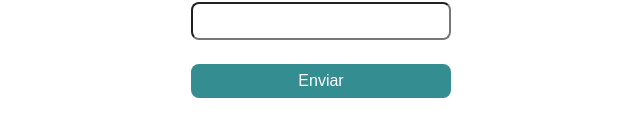
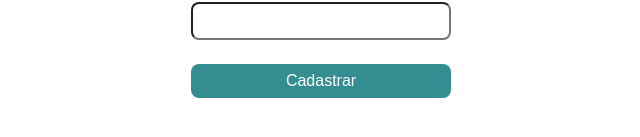
Before and after one commit to Jose-Murilo/toDo-list-fullstack, a React (Vite) app in the folder client/: page /register in a window 1280 px wide. Shown: the part 283-420 px from the top of the page, without its empty margins (319-959 px from the left). Built offline with nearby package versions, Linux system fonts and the light colour scheme.

Commit message:
add component Button

```diff
--- /dev/null
+++ b/client/src/components/Button/index.jsx
@@ -0,0 +1,7 @@
+import { ButtonStyle } from './style'
+
+export function Button({title}) {
+    return (
+        <ButtonStyle>{title}</ButtonStyle>
+    )
+}
--- /dev/null
+++ b/client/src/components/Button/style.js
@@ -0,0 +1,11 @@
+import styled from "styled-components"
+
+export const ButtonStyle = styled.button`
+    width: 100%;
+    padding: .8rem;
+    border-radius: .8rem;
+    border: 0;
+    cursor: pointer;
+    color: white;
+    background: ${({theme}) => theme.colors.greenLight};
+`
--- a/client/src/pages/SignIn/index.jsx
+++ b/client/src/pages/SignIn/index.jsx
@@ -4,7 +4,8 @@ import { useForm } from "react-hook-form";
 import { Navigate } from "react-router-dom";
 import { Header } from "../../components/Header";
 import { RequireAuth } from "../../services/requireAuth";
-import { Button, Container } from "./style";
+import { Button } from "../../components/Button";
+import { Container } from "./style";
 
 export function SingIn() {
     const { register, handleSubmit, formState: { errors } } = useForm();
@@ -65,7 +66,7 @@ export function SingIn() {
                     {errors.name && <span className="error">Campo obrigatorio!</span>}
                 </section>
 
-                <Button>Enviar</Button>
+                <Button title="Logar" />
             </form>
         </Container>
     )
--- a/client/src/pages/SignIn/style.js
+++ b/client/src/pages/SignIn/style.js
@@ -28,13 +28,3 @@ export const Container = styled.div`
         border-radius: .8rem;
     }
 `
-
-export const Button = styled.button`
-    width: 100%;
-    padding: .8rem;
-    border-radius: .8rem;
-    border: 0;
-    cursor: pointer;
-    color: white;
-    background: ${({theme}) => theme.colors.greenLight};
-`
--- a/client/src/pages/SignUp/index.jsx
+++ b/client/src/pages/SignUp/index.jsx
@@ -1,5 +1,6 @@
 import { useForm } from "react-hook-form";
-import { Button, Container } from "./style";
+import { Container } from "./style";
+import { Button } from "../../components/Button";
 import axios from 'axios'
 
 
@@ -39,7 +40,7 @@ export function SignUp() {
                     {errors.name && <span className="error">Campo obrigatorio!</span>}
                 </section>
 
-                <Button>Enviar</Button>
+                <Button title="Cadastrar" />
             </form>
         </Container>
     )
--- a/client/src/pages/SignUp/style.js
+++ b/client/src/pages/SignUp/style.js
@@ -28,13 +28,3 @@ export const Container = styled.div`
         border-radius: .8rem;
     }
 `
-
-export const Button = styled.button`
-    width: 100%;
-    padding: .8rem;
-    border-radius: .8rem;
-    border: 0;
-    cursor: pointer;
-    color: white;
-    background: ${({theme}) => theme.colors.greenLight};
-`
```
